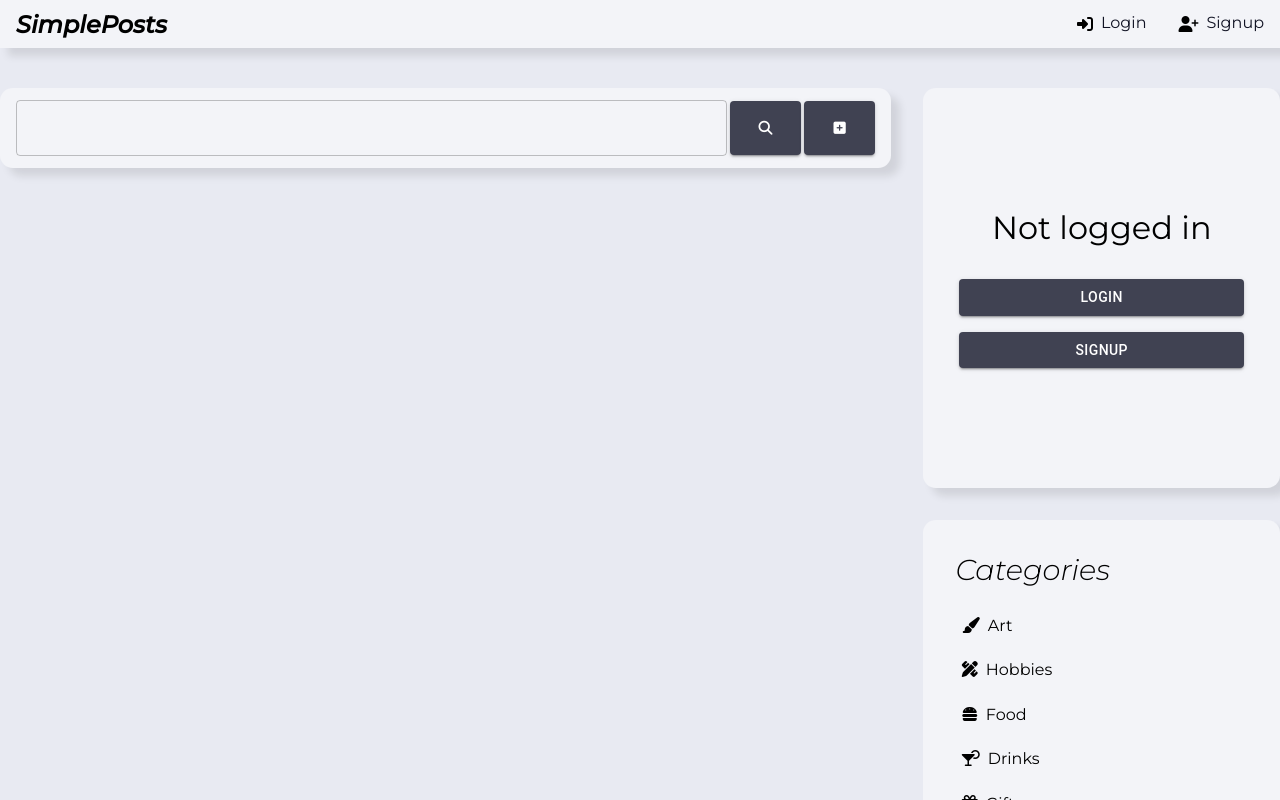
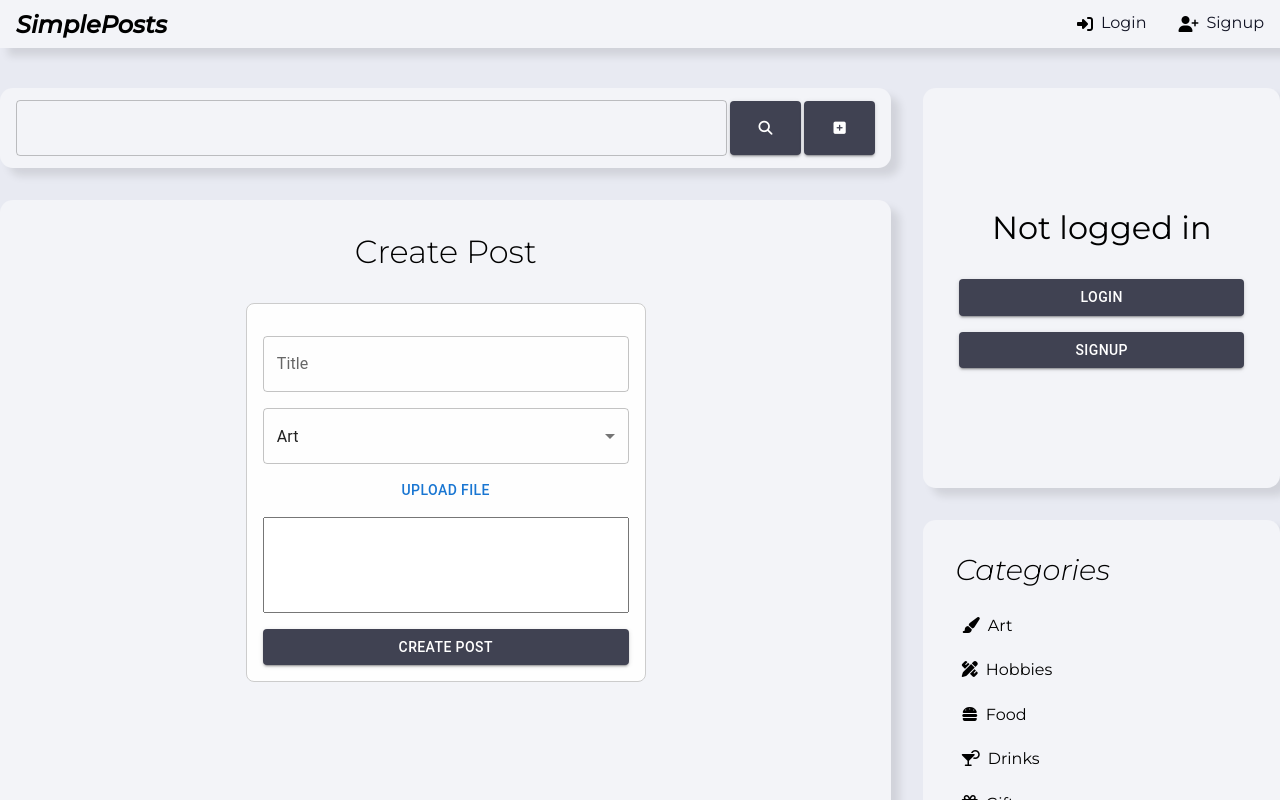
Before and after one commit to santiagorejas/simple-posts-front, a React (Create React App) app: page /post/create in a window 1280 px wide. Shown: the top 800 px of the page. Built offline with nearby package versions, Linux system fonts and the light colour scheme; no server answers.

Commit message:
comments connected to the api

```diff
--- a/src/App.css
+++ b/src/App.css
@@ -94,6 +94,12 @@ textarea {
   font-weight: 300;
 }
 
+.section-subtitle {
+  font-size: 1.5rem;
+  margin: 1.5rem;
+  font-weight: 300;
+}
+
 /* MATERIAL UI OVERRIDE */
 
 .form-btn {
@@ -104,6 +110,7 @@ textarea {
 .form-btn:hover {
   background-color: #282a3a Im !important;
 }
+
 .form {
   display: flex;
   flex-direction: column;
@@ -113,9 +120,19 @@ textarea {
   border: 1px solid #ccc;
   padding: 1rem;
   border-radius: 0.5rem;
+  background-color: #fefefe;
 }
 
 .active {
   text-decoration: none;
   background-color: red;
 }
+
+.text-area {
+  height: 6rem !important;
+  width: 100%;
+  font-family: 'Montserrat', sans-serif;
+  font-size: 1rem;
+  padding: 0.3rem;
+  margin-top: 0.5rem;
+}
--- a/src/App.js
+++ b/src/App.js
@@ -11,6 +11,7 @@ import { useAuth } from "./hooks/auth-hook";
 import { AuthContext } from "./context/auth-context";
 import LoginPage from "./pages/Login/LoginPage";
 import SignupPage from "./pages/Signup/SignupPage";
+import CreatePostPage from "./pages/Create Post/CreatePostPage";
 
 function App() {
   const { token, login, logout, userId } = useAuth();
@@ -44,6 +45,12 @@ function App() {
             path="/signup"
             element={<SignupPage className="grid-container__main-section" />}
           />
+          <Route
+            path="/post/create"
+            element={
+              <CreatePostPage className="grid-container__main-section" />
+            }
+          />
         </Routes>
       </div>
     </AuthContext.Provider>
--- a/src/components/Post Detail/NewComment.js
+++ b/src/components/Post Detail/NewComment.js
@@ -1,21 +1,47 @@
+import { Button, TextareaAutosize, TextField } from "@mui/material";
 import { useFormik } from "formik";
+import { useContext } from "react";
+import { AuthContext } from "../../context/auth-context";
+import { useHttp } from "../../hooks/use-http";
 import * as Yup from "yup";
 
 import classes from "./NewComment.module.css";
 
 const NewComment = (props) => {
+  const auth = useContext(AuthContext);
+  const { isLoading, error, cleaarError, sendRequest } = useHttp();
+
   const formik = useFormik({
     initialValues: {
       comment: "",
     },
     validationSchema: Yup.object({
       comment: Yup.string()
-        .max(150, "Must be 150 characters or less.")
+        .max(150, "The comment must be 150 characters or less.")
         .trim()
         .required("Required."),
     }),
-    onSubmit: (values, actions) => {
-      // TODO: POST
+    onSubmit: async (values, actions) => {
+      console.log("POST ID: " + props.postId);
+
+      try {
+        const data = await sendRequest(
+          "http://localhost:5000/api/comment",
+          "POST",
+          JSON.stringify({
+            content: values.comment,
+            post: props.postId,
+          }),
+          {
+            Authorization: `Bearer ${auth.token}`,
+            "Content-Type": "application/json",
+          }
+        );
+        props.onNewComment(data.comment);
+      } catch (err) {
+        console.log(err);
+      }
+
       actions.resetForm({
         values: {
           comment: "",
@@ -24,29 +50,35 @@ const NewComment = (props) => {
     },
   });
 
-  console.log(formik.touched);
-
   return (
+    <>
+      <h2 className="section-subtitle">Add comment</h2>
       <form className={classes["comment"]} onSubmit={formik.handleSubmit}>
-      <textarea
-        className="form-element"
+        <TextareaAutosize
+          label="Comment"
           id="comment"
           name="comment"
-        placeholder="Write a comment!"
           onChange={formik.handleChange}
           onBlur={formik.handleBlur}
           value={formik.values.comment}
+          autoComplete="off"
+          margin="normal"
+          className={"text-area"}
+          style={{ width: "90%" }}
         />
         {formik.errors.comment && formik.touched.comment ? (
           <p className="invalid-text">{formik.errors.comment}</p>
         ) : null}
-      <button
-        className={`form-button ${classes["comment__submit-btn"]}`}
+        <Button
+          className={`form-btn`}
           type="submit"
+          variant="contained"
+          margin="normal"
         >
           Comment
-      </button>
+        </Button>
       </form>
+    </>
   );
 };
 
--- a/src/components/Post Detail/PostDetail.js
+++ b/src/components/Post Detail/PostDetail.js
@@ -43,7 +43,7 @@ const PostDetail = (props) => {
             image={comment.author.image}
           />
         ))}
-        <NewComment />
+        <NewComment postId={props.postId} onNewComment={props.onNewComment} />
       </div>
     </Section>
   );
--- a/src/components/Search Bar/SearchBar.js
+++ b/src/components/Search Bar/SearchBar.js
@@ -56,6 +56,7 @@ const SearchBar = (props) => {
             variant="contained"
             type="submit"
             margin="normal"
+            onClick={() => navigate("/post/create")}
             className={`form-btn ${classes["search-bar__btn"]}`}
           >
             <i className="fas fa-plus-square"></i>
--- /dev/null
+++ b/src/constants/categories.js
@@ -0,0 +1,21 @@
+export const categories = [
+  "art",
+  "hobbies",
+  "flowers",
+  "food",
+  "drinks",
+  "gifts",
+  "home",
+  "garden",
+  "health",
+  "beauty",
+  "clothing",
+  "books",
+  "music",
+  "sports",
+  "holidays",
+  "travel",
+  "quotes",
+  "animals",
+  "design",
+];
--- /dev/null
+++ b/src/pages/Create Post/CreatePostPage.js
@@ -0,0 +1,148 @@
+import { useContext, useRef, useState } from "react";
+import {
+  Button,
+  MenuItem,
+  Select,
+  TextareaAutosize,
+  TextField,
+} from "@mui/material";
+import { useFormik } from "formik";
+import * as Yup from "yup";
+import { categories } from "../../constants/categories";
+import Section from "../../components/UI/Section";
+import { useHttp } from "../../hooks/use-http";
+import classes from "./CreatePostPage.module.css";
+import { AuthContext } from "../../context/auth-context";
+import { useNavigate } from "react-router-dom";
+
+const CreatePostPage = (props) => {
+  const [pickedFile, setPickedFile] = useState(null);
+  const fileInput = useRef();
+  const auth = useContext(AuthContext);
+  const navigate = useNavigate();
+  const { isLoading, error, clearError, sendRequest } = useHttp();
+
+  const formik = useFormik({
+    initialValues: {
+      title: "",
+      description: "",
+      category: "art",
+    },
+    validationSchema: Yup.object({
+      title: Yup.string()
+        .trim()
+        .required()
+        .max(30, "The title should not be longer than 30 characters."),
+      description: Yup.string()
+        .trim()
+        .max(150, "Description should not be longer than 150 characters."),
+      category: Yup.string().required(),
+    }),
+    onSubmit: async (values, actions) => {
+      const formData = new FormData();
+      formData.append("title", formik.values.title);
+      formData.append("description", formik.values.description);
+      formData.append("category", formik.values.category);
+      formData.append("image", pickedFile);
+
+      const data = await sendRequest(
+        "http://localhost:5000/api/post",
+        "POST",
+        formData,
+        {
+          Authorization: `Bearer ${auth.token}`,
+        }
+      );
+
+      navigate(`/post/${data.post._id}`);
+    },
+  });
+
+  const pickedHandler = (e) => {
+    let pickedFile = null;
+    if (e.target.files && e.target.files.length === 1) {
+      pickedFile = e.target.files[0];
+    }
+    setPickedFile(pickedFile);
+  };
+
+  return (
+    <Section className={props.className}>
+      <h1 className="section-title" style={{ textAlign: "center" }}>
+        Create Post
+      </h1>
+      <form className="form" onSubmit={formik.handleSubmit}>
+        <TextField
+          label="Title"
+          id="title"
+          name="title"
+          onChange={formik.handleChange}
+          onBlur={formik.handleBlur}
+          value={formik.values.title}
+          autoComplete="off"
+          margin="normal"
+        />
+        {formik.errors.title && formik.touched.title && (
+          <p className="invalid-text">{formik.errors.title}</p>
+        )}
+        <Select
+          label="Category"
+          id="category"
+          name="category"
+          value={formik.values.category}
+          onChange={formik.handleChange}
+          onBlur={formik.handleBlur}
+          autoComplete="off"
+          className={classes["select"]}
+        >
+          {categories.map((category) => (
+            <MenuItem value={category} key={category}>
+              {category.charAt(0).toUpperCase() + category.slice(1)}
+            </MenuItem>
+          ))}
+        </Select>
+        {formik.errors.category && formik.touched.category && (
+          <p className="invalid-text">{formik.errors.category}</p>
+        )}
+        <Button
+          onClick={() => {
+            fileInput.current.click();
+          }}
+        >
+          Upload File
+        </Button>
+        <input
+          ref={fileInput}
+          type="file"
+          style={{ display: "none" }}
+          accept=".jpg,.png,.jpeg"
+          onChange={pickedHandler}
+        />
+        <TextareaAutosize
+          label="Description"
+          id="description"
+          name="description"
+          onChange={formik.handleChange}
+          onBlur={formik.handleBlur}
+          value={formik.values.description}
+          autoComplete="off"
+          margin="normal"
+          className={classes["description"]}
+        />
+        {formik.errors.description && formik.touched.description && (
+          <p className="invalid-text">{formik.errors.description}</p>
+        )}
+        <Button
+          className="form-btn"
+          variant="contained"
+          type="submit"
+          margin="normal"
+        >
+          Create Post
+        </Button>
+      </form>
+    </Section>
+  );
+};
+
+export default CreatePostPage;
--- /dev/null
+++ b/src/pages/Create Post/CreatePostPage.module.css
@@ -0,0 +1,12 @@
+.description {
+    height: 6rem !important;
+    width: 100%;
+    font-family: 'Montserrat', sans-serif;
+    font-size: 1rem;
+    padding: 0.3rem;
+    margin-top: 0.5rem;
+}
+
+.select {
+    margin: 0.5rem 0;
+}
--- a/src/pages/Login/Form.module.css
+++ /dev/null
@@ -1,10 +0,0 @@
-.form {
-    display: flex;
-    flex-direction: column;
-    max-width: 25rem;
-    margin: auto;
-    margin-bottom: 2rem;
-    border: 1px solid #ccc;
-    padding: 1rem;
-    border-radius: 0.5rem;
-}
--- a/src/pages/Login/LoginPage.js
+++ b/src/pages/Login/LoginPage.js
@@ -6,7 +6,6 @@ import * as Yup from "yup";
 import Section from "../../components/UI/Section";
 import { AuthContext } from "../../context/auth-context";
 import { useHttp } from "../../hooks/use-http";
-import classes from "./Form.module.css";
 
 const LoginPage = (props) => {
   const { isLoading, error, clearError, sendRequest } = useHttp();
@@ -70,7 +69,7 @@ const LoginPage = (props) => {
       <h1 className="section-title" style={{ textAlign: "center" }}>
         Login Form
       </h1>
-      <form className={classes["form"]} onSubmit={formik.handleSubmit}>
+      <form className="form" onSubmit={formik.handleSubmit}>
         <TextField
           label="Nickname"
           id="nickname"
--- a/src/pages/Signup/SignupPage.js
+++ b/src/pages/Signup/SignupPage.js
@@ -34,8 +34,6 @@ const SignupPage = (props) => {
       image: Yup.string(),
     }),
     onSubmit: async (values, actions) => {
-      console.log(values);
-
       const formData = new FormData();
       formData.append("nickname", formik.values.nickname);
       formData.append("email", formik.values.email);
```
Also changed, not shown: src/pages/Post Detail/PostDetailPage.js (+11 -3 lines). Lines whose indentation alone changed are shown as unchanged.
